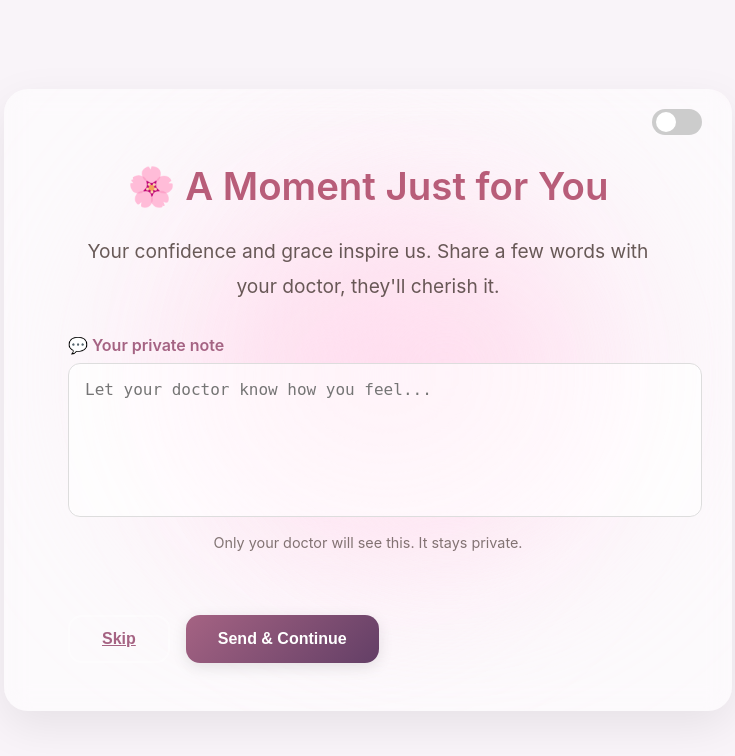
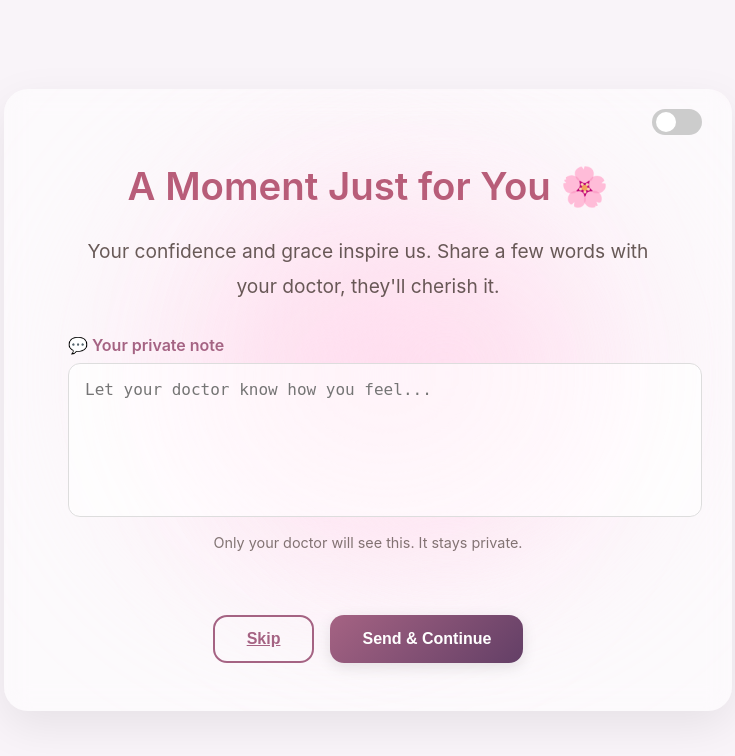
Before and after one commit to Saleh-Abd-Elrahman/Clinic_Rev, a FastAPI app: template templates/en/review_generating.html in a window 1280 px wide. Shown: the top 756 px of the page, without its empty margins (272-1007 px from the left). Run offline with FastAPI, Linux system fonts and the light colour scheme; the template is opened without the code that fills it, so the values that code supplies are empty.

Commit message:
HTML Update Fix 8

```diff
--- a/templates/en/review_generating.html
+++ b/templates/en/review_generating.html
@@ -17,7 +17,7 @@
 </div>
 
 
-    <h1 class="title-color">🌸 A Moment Just for You</h1>
+    <h1 class="title-color">A Moment Just for You 🌸 </h1>
     <p class="compliment">Your confidence and grace inspire us. Share a few words with your doctor, they'll cherish it.</p>
 
     <form method="post" action="/generate-reviews" id="message-form">
@@ -228,7 +228,7 @@ small {
 
 .button-group {
     display: flex;
-    justify-content: flex-start;
+    justify-content: center;
     gap: 1rem;
     margin-top: 2rem;
 }
@@ -262,10 +262,12 @@ button {
     background: transparent;
     color: var(--accent1);
     text-decoration: underline;
+    border: 2px solid var(--accent1);
 }
 
 .skip-btn:hover {
-    background: rgba(255, 255, 255, 0.2);
+    background: rgba(184, 93, 121, 0.1);
+    transform: scale(1.02);
 }
 </style>
 {% endblock %}
```
